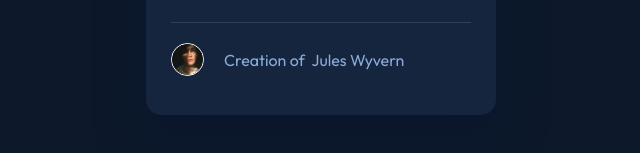
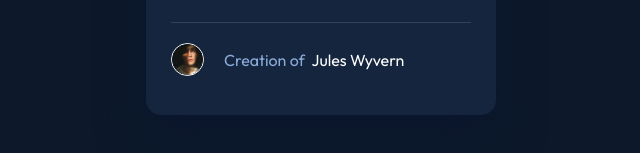
Before and after one commit to fthkrt/frontendmentor, a plain HTML site: page nft-preview-card-component-main/index.html in a window 1280 px wide. Shown: the part 593-746 px from the top of the page, 319-959 px from the left. Drawn offline with Linux system fonts and the light colour scheme.

Commit message:
index.html

```diff
--- a/nft-preview-card-component-main/index.html
+++ b/nft-preview-card-component-main/index.html
@@ -38,7 +38,7 @@
           <div class="line"></div>
           <div class="creator">
             <img src="images/image-avatar.png" alt="">
-            <span>Creation of &nbsp<a href=""></a>Jules Wyvern</span>
+            <span>Creation of &nbsp<a href="">Jules Wyvern</a></span>
           </div>
         </div>
       </div>
```
